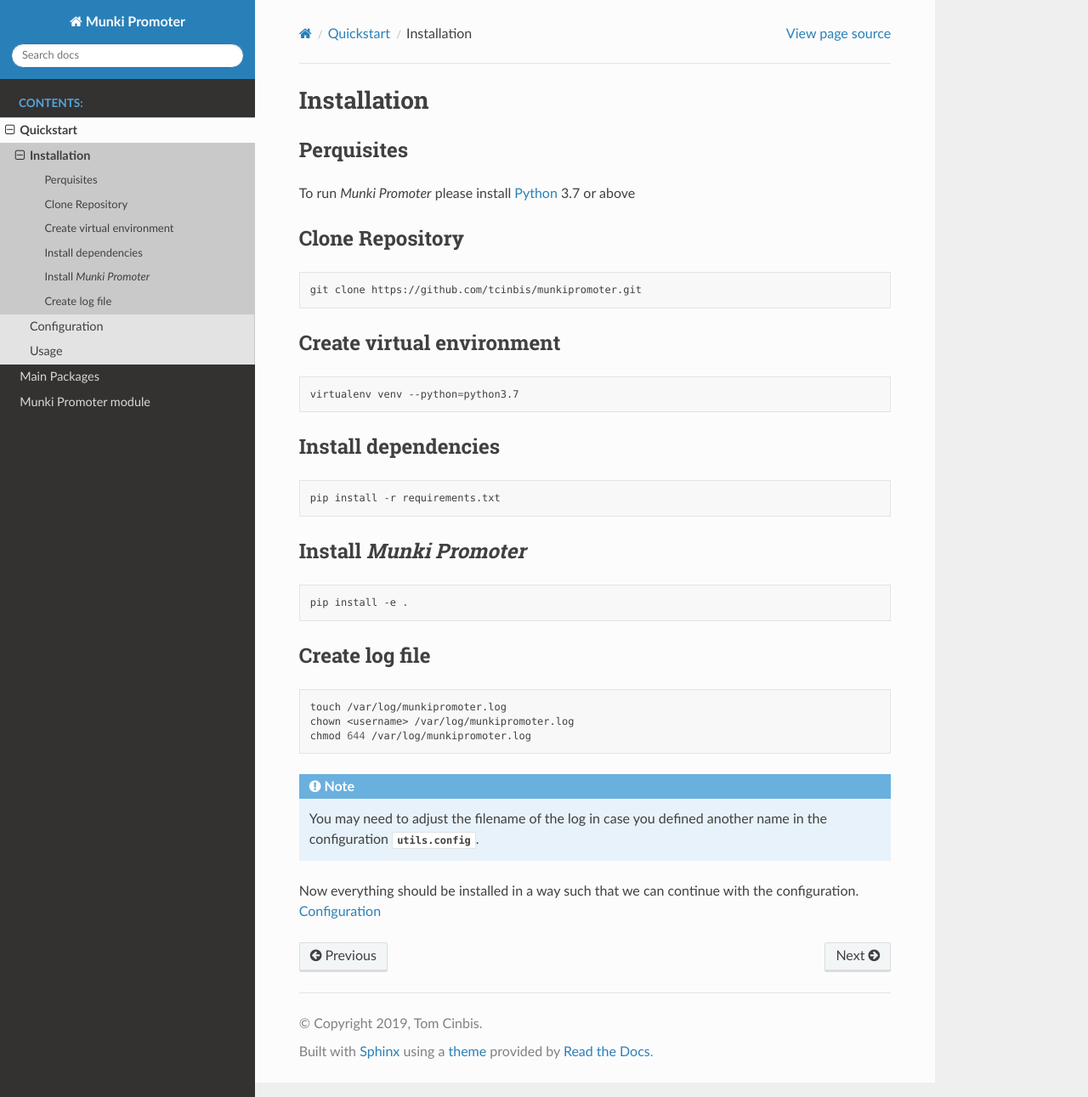
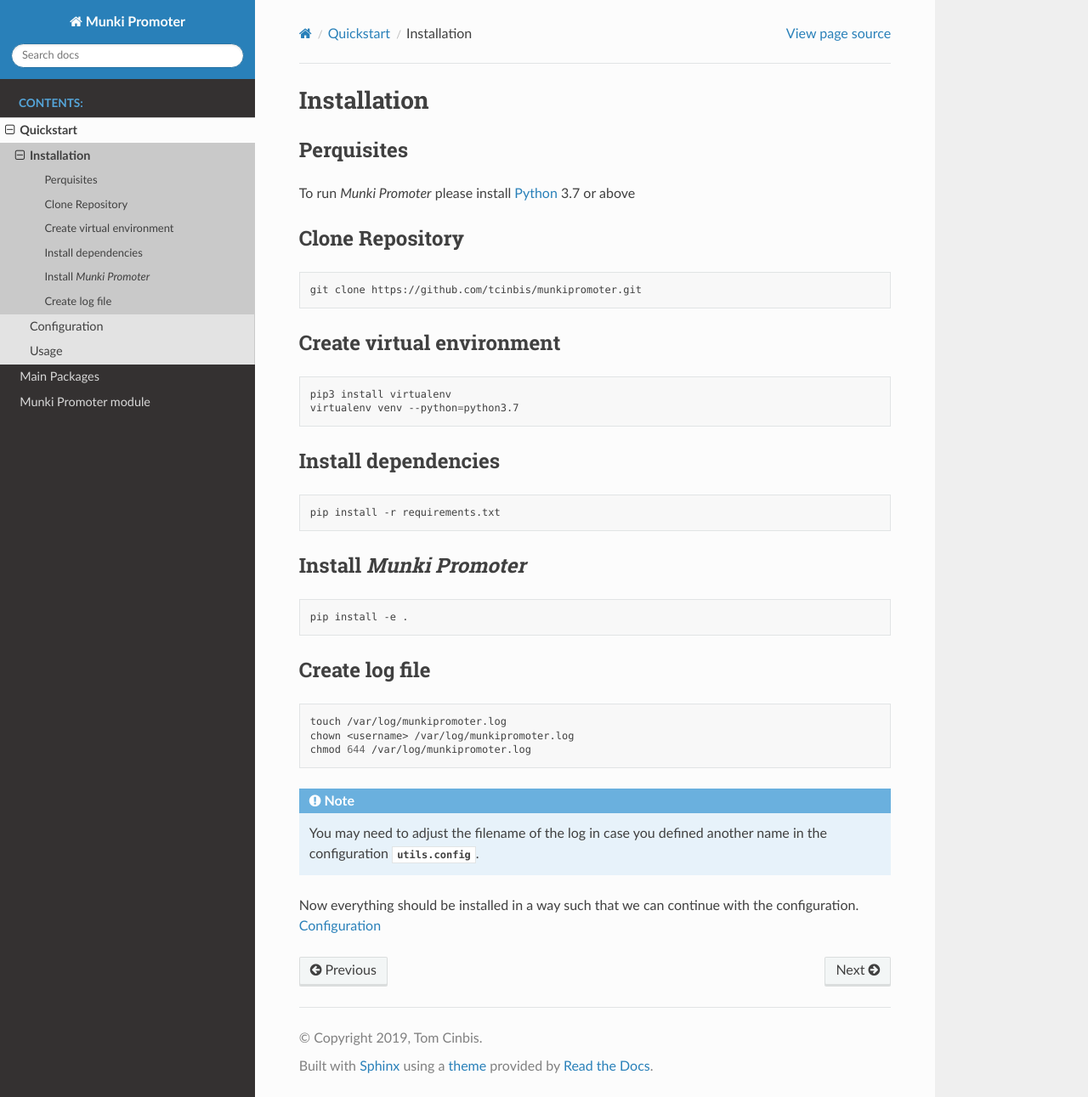
Before and after one commit to tcinbis/munkipromoter, a Sphinx documentation site: the page built from docs/install.rst, in a window 1280 px wide and 1291 px high. Shown: the whole window at 85% size. Built offline with Sphinx 7.4.7 and the Read the Docs theme 2.0.0, drawn with Linux system fonts in a browser that asks for light colours.

Commit message:
Added install of virtualenv via pip

```diff
--- a/docs/install.rst
+++ b/docs/install.rst
@@ -21,6 +21,7 @@
 
 .. code-block:: bash
 
+   pip3 install virtualenv
    virtualenv venv --python=python3.7
 
 
```
